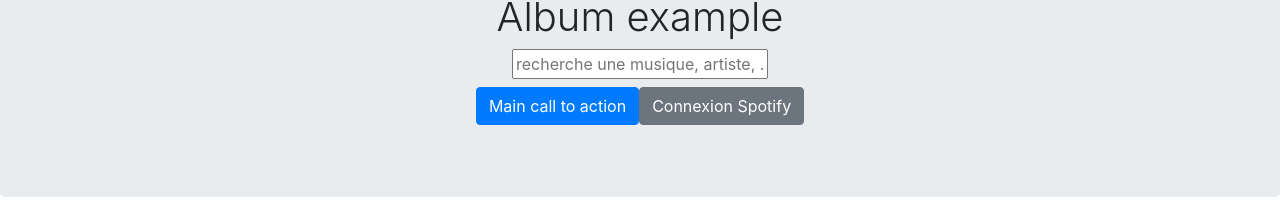
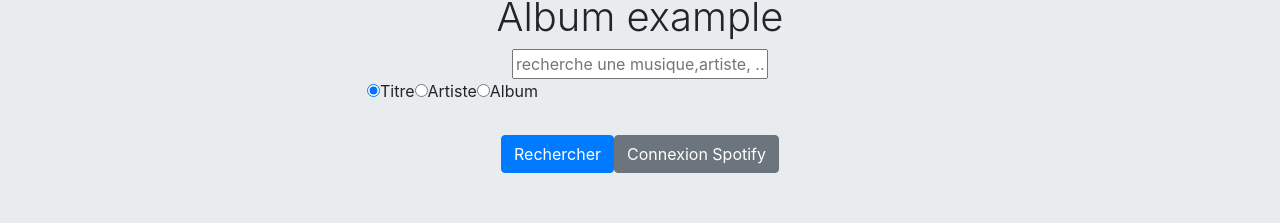
Before and after one commit to julianlebouc/ARCHIWEB22, an Angular app in the folder dashproject/dashfront/: page / in a window 1280 px wide. Shown: the part 127-350 px from the top of the page. Built offline with nearby package versions, Linux system fonts and the light colour scheme; no server answers.

Commit message:
Update recherche.component.html

```diff
--- a/dashproject/dashfront/src/app/components/recherche/recherche.component.html
+++ b/dashproject/dashfront/src/app/components/recherche/recherche.component.html
@@ -1,12 +1,32 @@
 <section class="jumbotron text-center">
     <div class="container">
       <h1 class="jumbotron-heading">Album example</h1>
+
       <input class="searchbar" type="text" placeholder="recherche une musique,
 artiste, ...">
+
+
+            <ul class="choix">
+              <li>
+                <input type="radio" id="titre" name="critere" value="titre" checked>
+                <label for ="titre">Titre</label>
+              </li>
+              <li>
+                <input type="radio" id="artiste" name="critere" value="artiste">
+                <label for ="artiste">Artiste</label>
+              </li>
+              <li>
+                <input type="radio" id="album" name="critere" value="album">
+                <label for ="album">Album</label>
+              </li>
+            </ul>
+
+
+
       <p>
-        <a href="validation" class="btn btn-primary my-2">Main call to action</a>
-        <a href="#" class="btn btn-secondary my-2" (click)="loginSpotify();">Connexion Spotify</a>
-
+        <a href="validation" class="btn btn-primary my-2">Rechercher</a>
+        <a href="#" class="btn btn-secondary my-2">Connexion Spotify</a>
+        <!--  (click)="loginSpotify();"-->
       </p>
     </div>
   </section>
```
